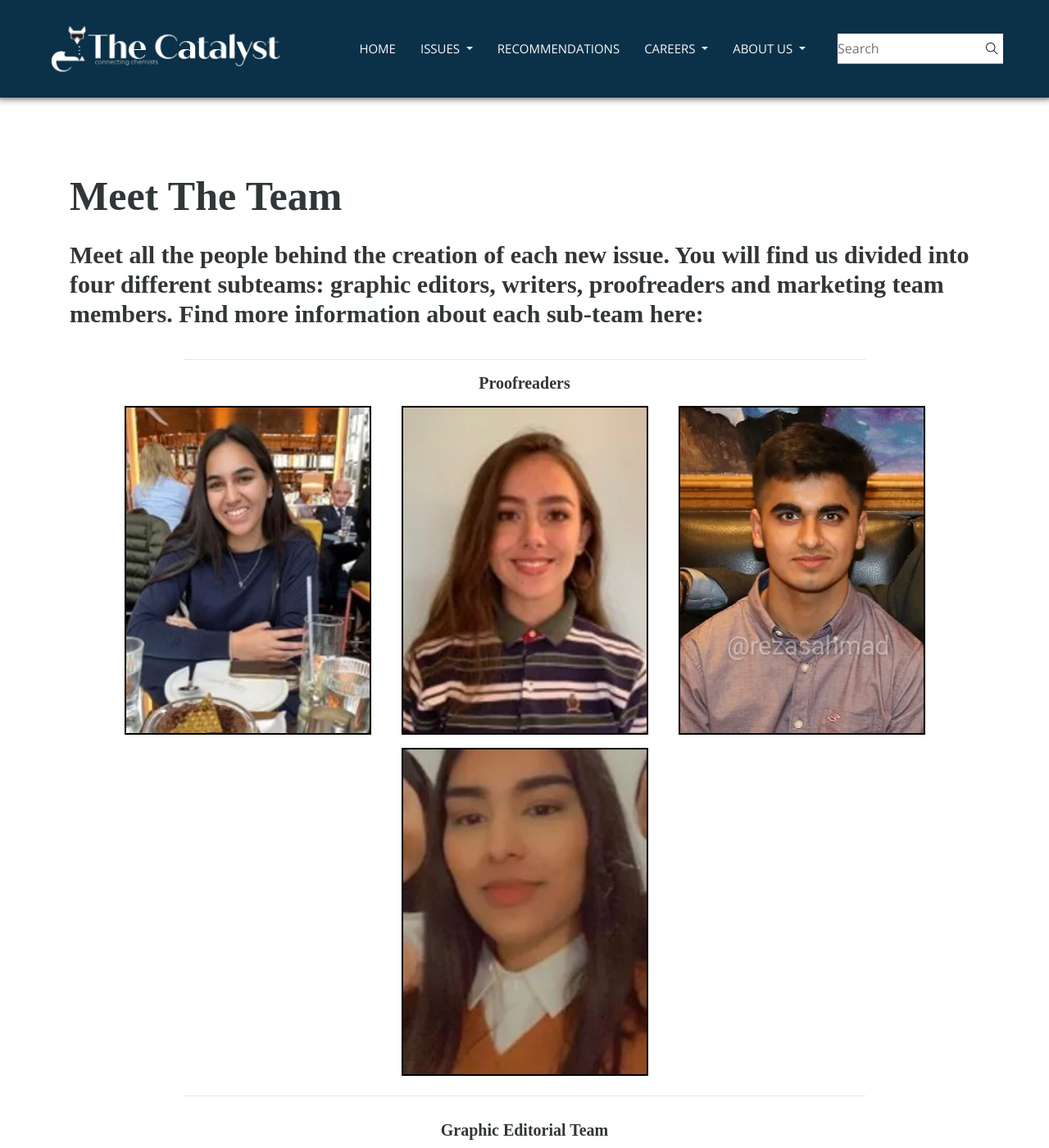
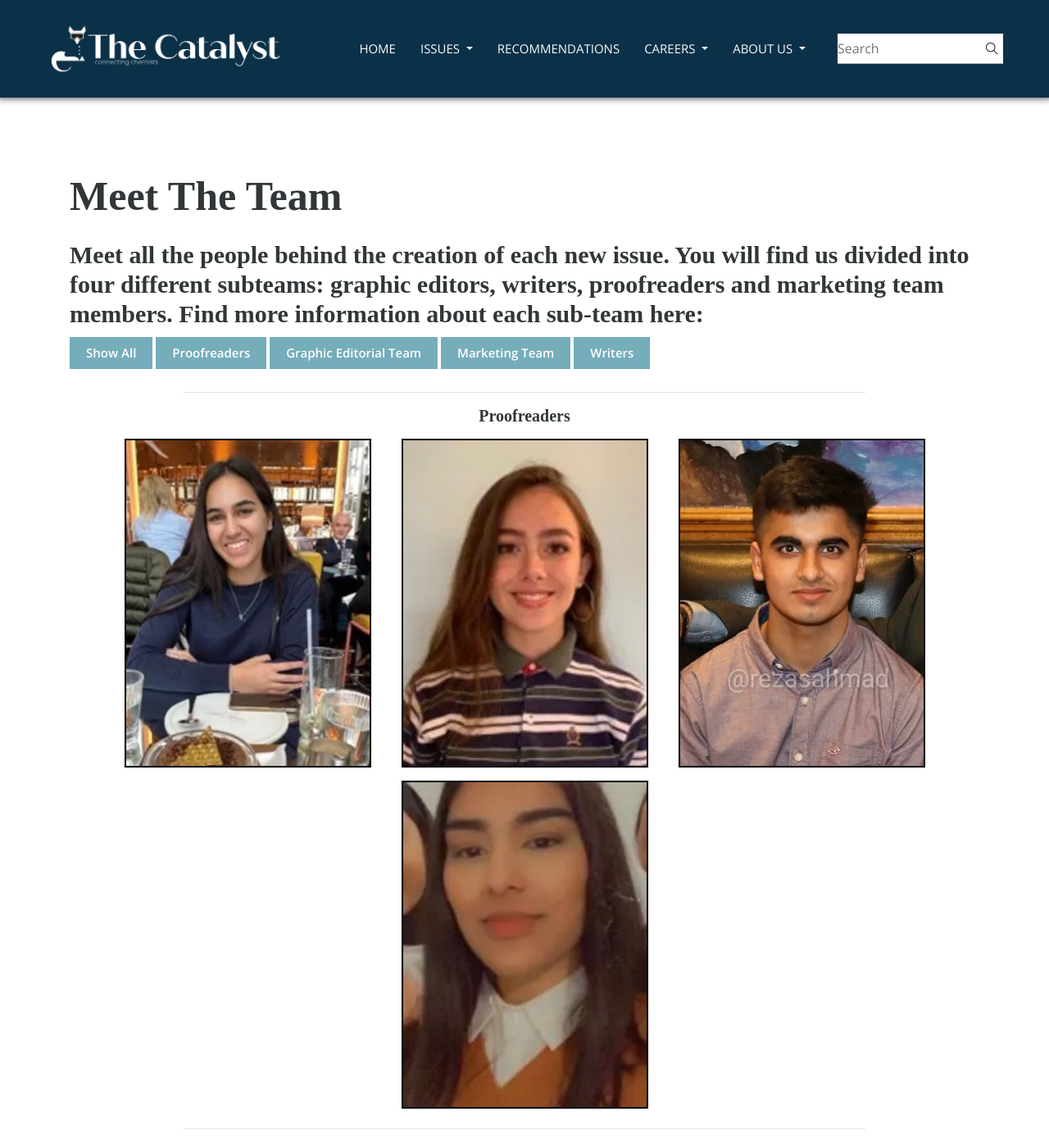
Before and after one commit to sebasouthwell/TheCatalystTemp, a Jekyll site: the page built from _pages/meet_the_team.html, in a window 1280 px wide and 1400 px high. Shown: the whole window at 82% size. Built offline with Jekyll 4.4.1, drawn with Linux system fonts in a browser that asks for light colours; some web fonts are replaced; some of the changed text lies outside the part shown.

Commit message:
Added Team Filter

```diff
--- a/_pages/meet_the_team.html
+++ b/_pages/meet_the_team.html
@@ -7,10 +7,23 @@
     Meet all the people behind the creation of each new issue. You will find us divided into four different subteams: graphic editors, writers, proofreaders and marketing team members. Find more information about each sub-team here:
 </h4>
 <script type="text/javascript" src="{{ site.baseurl }}/assets/js/hoverimage.js"></script>
+<script type="text/javascript" src="{{ site.baseurl }}/assets/js/category_show.js"></script>
+{% assign people_grouped_by_team = site.teams | group_by: "team" %}
+<div>
+    <button type="button" onclick="team_show()" class="btn btn-primary buttonfilter">
+      Show All
+    </button>
+    {% for subteam in people_grouped_by_team %}
+    <button type="button" class="btn btn-primary buttonfilter" onclick="team_show('{{subteam.name}}')">
+      {{ subteam.name }}
+    </button>
+    {% endfor %}
+  </div>
 <hr class="space-1">
 <hr class="w-75">
-{% assign people_grouped_by_team = site.teams | group_by: "team" %}
+<div id="categories">
 {% for subteam in people_grouped_by_team %}
+<div>
 <div class="text-center">
     <h5>
         {{ subteam.name }}
@@ -53,4 +66,6 @@
 </div>
 <hr class="w-75">
 <hr class="space-1">
+</div>
 {% endfor %}
+</div>>
--- a/assets/js/category_show.js
+++ b/assets/js/category_show.js
@@ -13,3 +13,14 @@
      elements[i].hidden = false;
     }}
 }
+function team_show(value=null){
+    let i = 0;
+    for (i; i < elements.length; i++){
+        if (value != null && !elements[i].children[0].children[0].innerHTML.includes(value)){
+            elements[i].hidden = true;
+        }
+        else{
+            elements[i].hidden = false;
+        }
+    }
+}
```
